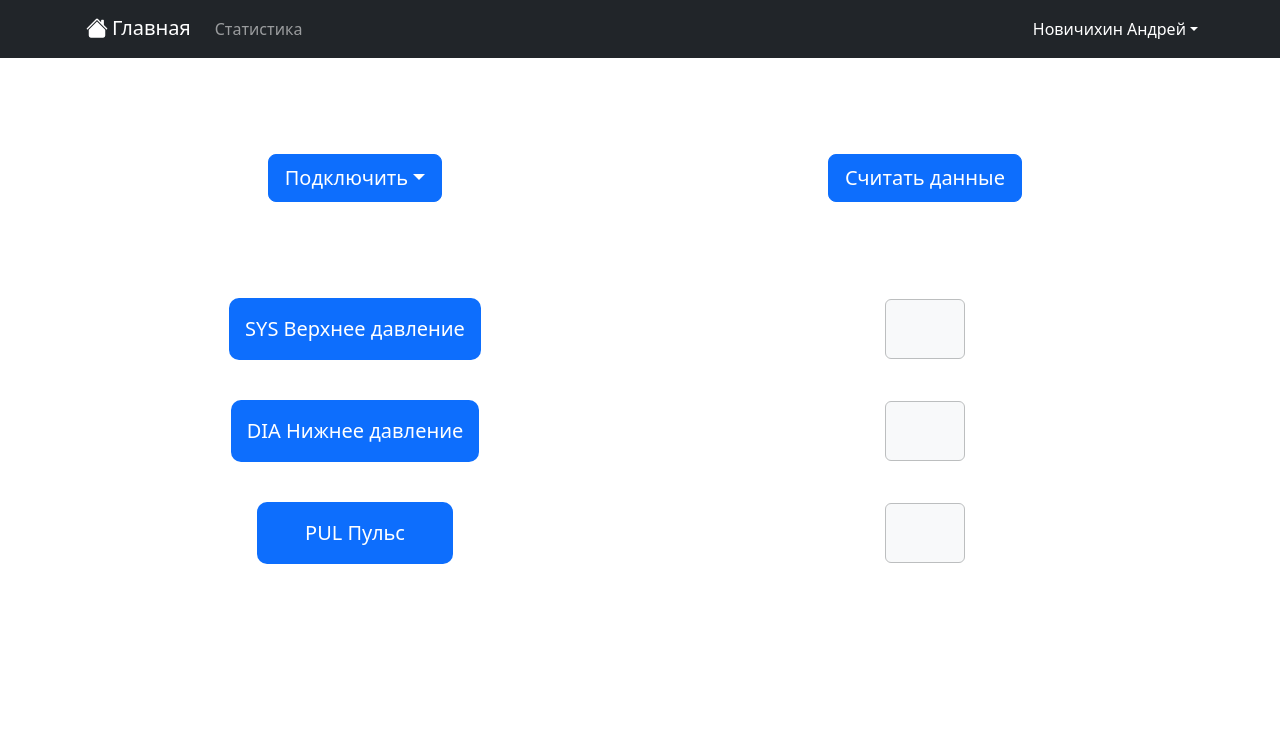
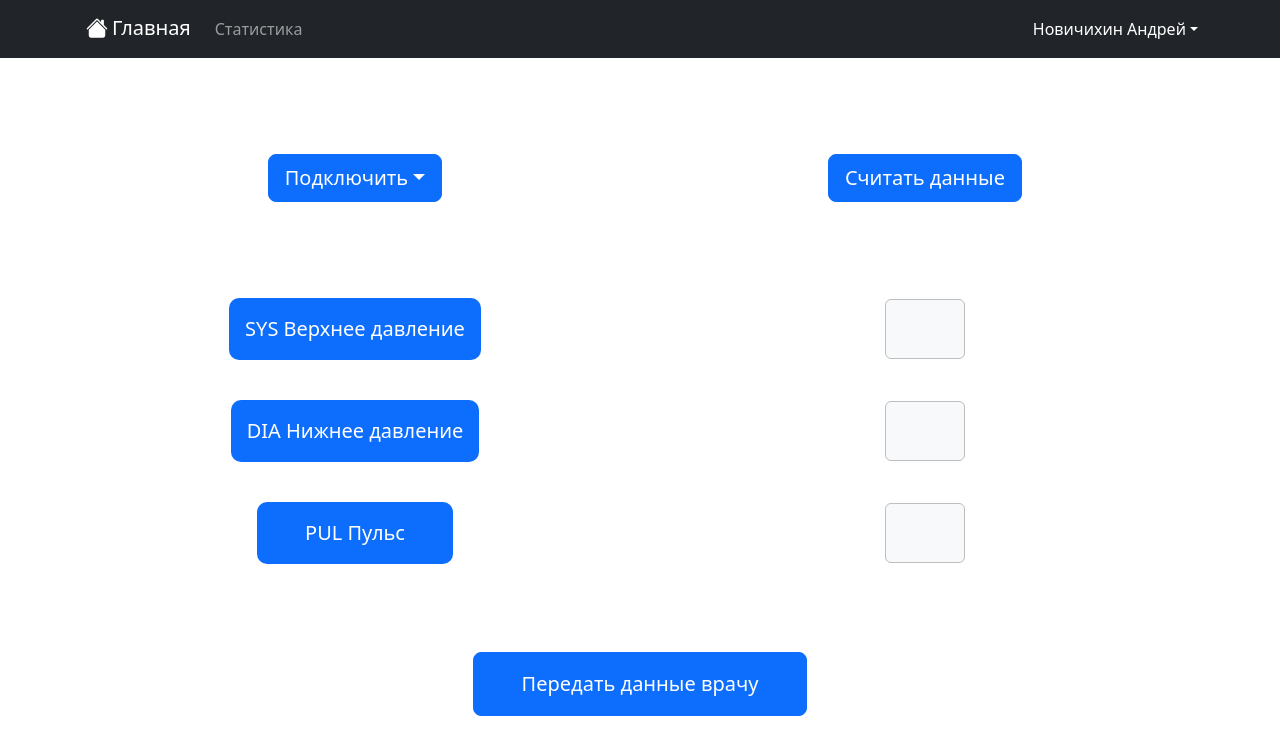
Before and after one commit to CodeDestroy/TonosClient, a React (Create React App) app: page / in a window 1280 px wide. Both pictures are taken after a click on the button "Войти". Shown: the top 754 px of the page. Built offline with nearby package versions, Linux system fonts and the light colour scheme.

Commit message:
кнопка отправить

```diff
--- a/src/UserTonos.js
+++ b/src/UserTonos.js
@@ -138,8 +138,12 @@ function UserTonos() {
                     </div>
                   </Col>
                 </Row>
+                <Row>
+                  <div className="d-flex my-5 align-items-center justify-content-center">
+                    <Button className='mx-3 btn-primary btn-lg px-5 py-3'>Передать данные врачу</Button>
+                  </div>
+                </Row>
               </div>
-
             </Container>
           </div>
           {/* <button onClick={connect}>Connect</button>
```
